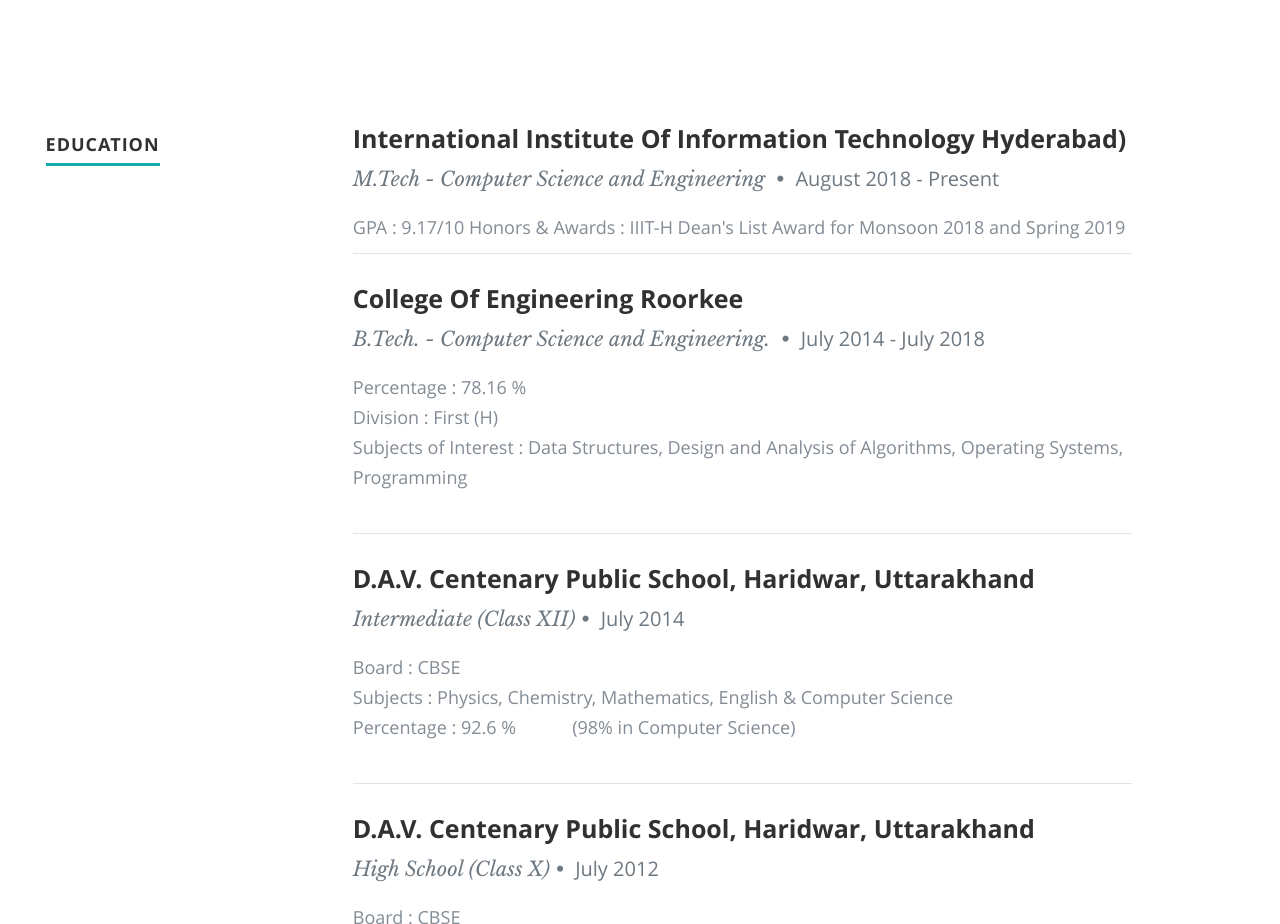
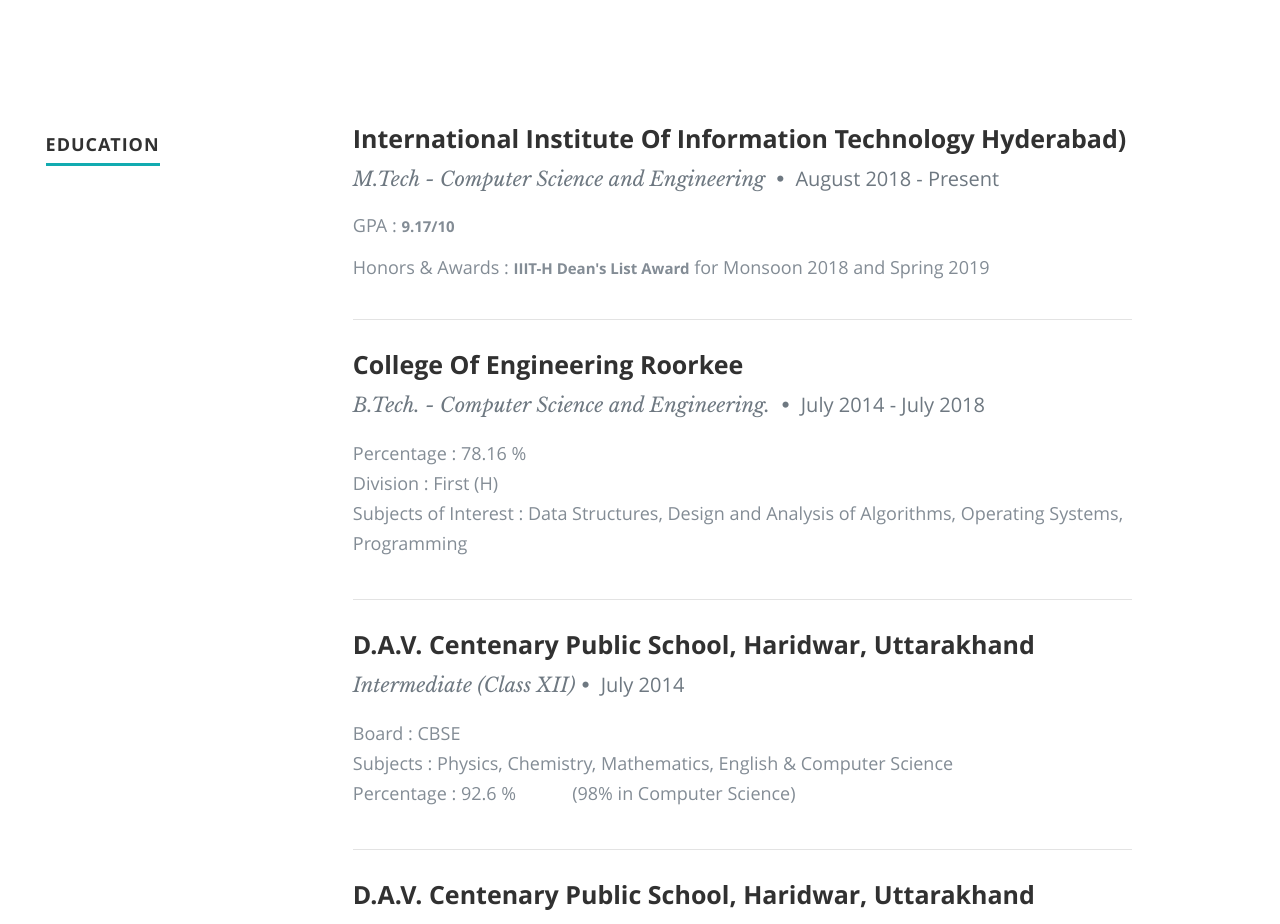
Before and after one commit to tarpitsahu/tarpitsahu.github.io, a plain HTML site: page index.html in a window 1280 px wide. Shown: the part 3720-4644 px from the top of the page. Drawn offline with nearby package versions, Linux system fonts and the light colour scheme.

Commit message:
Update index.html

```diff
--- a/index.html
+++ b/index.html
@@ -332,8 +332,11 @@
 
                   <h3>International Institute Of Information Technology Hyderabad)</h3>
                   <p class="info">M.Tech - Computer Science and Engineering <span>&bull;</span> <em class="date">August 2018 - Present</em></p>
-                  GPA : 9.17/10
-                  Honors & Awards : IIIT-H Dean's List Award for Monsoon 2018 and Spring 2019
+		       <ul>
+			       <li>GPA : <b>9.17/10</b> <br></li>
+
+			       <li>Honors & Awards : <b>IIIT-H Dean's List Award</b> for Monsoon 2018 and Spring 2019</li>
+		       </ul>
 
                </div>
 
```
